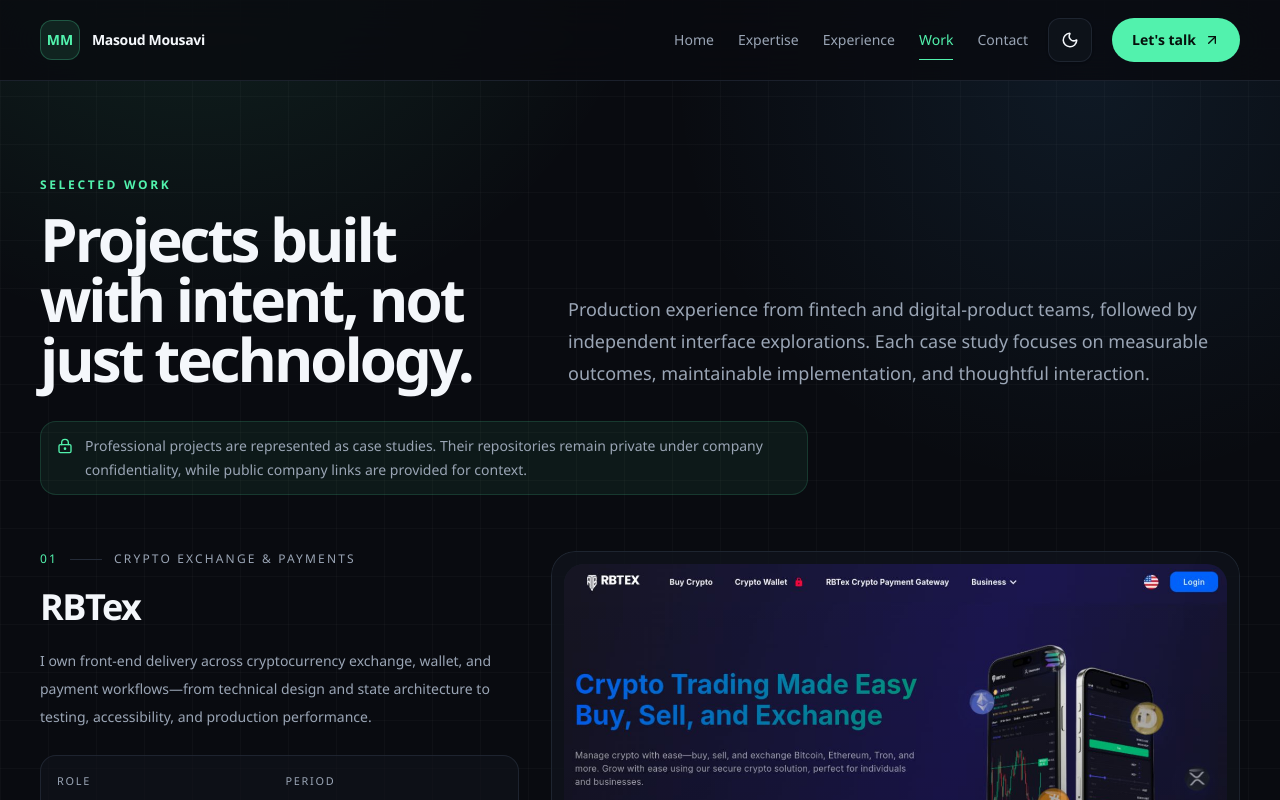
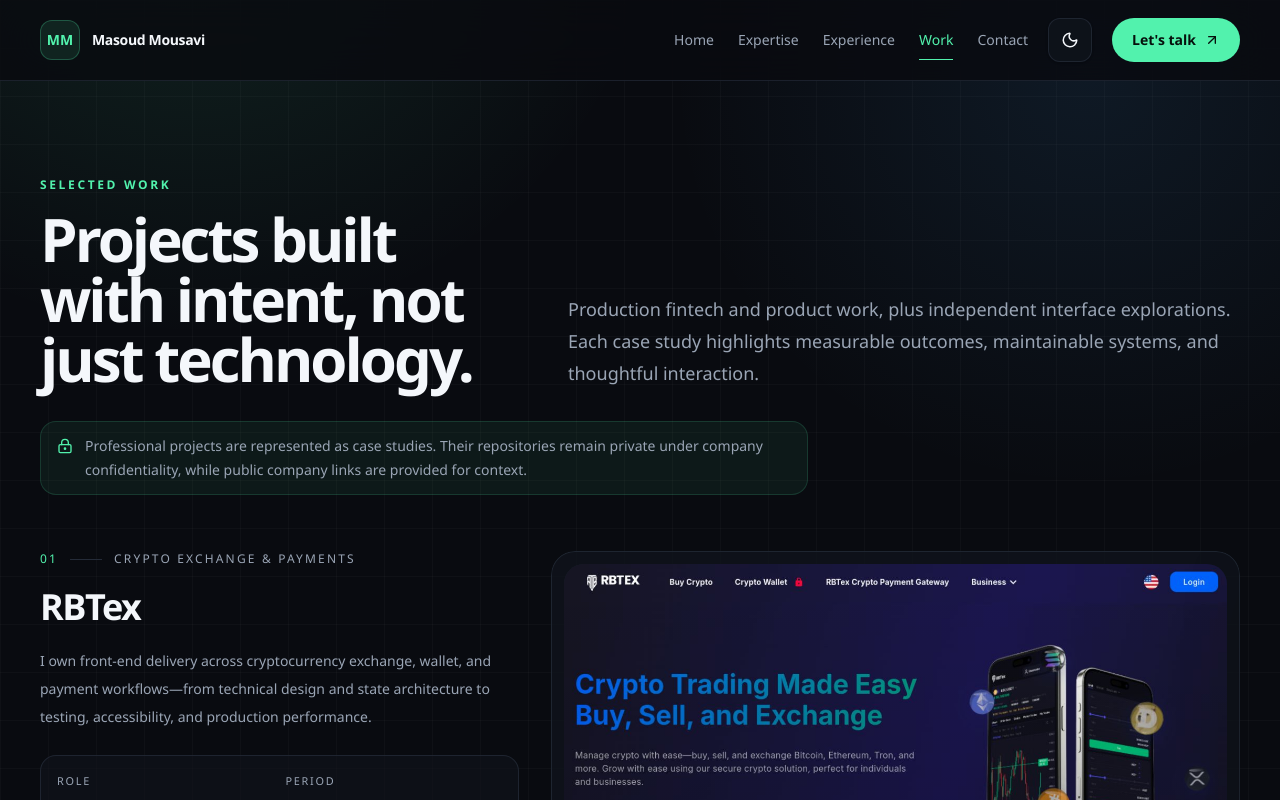
Before and after one commit to M4SooD/portfolio-v2, a Next.js app: page /work in a window 1280 px wide. Shown: the top 800 px of the page. Built offline with nearby package versions, Linux system fonts and the light colour scheme.

Commit message:
Optimize Work page Lighthouse performance

```diff
--- a/src/app/work/page.tsx
+++ b/src/app/work/page.tsx
@@ -19,9 +19,9 @@
             <h1 className="page-title mt-4">Projects built with intent, not just technology.</h1>
           </div>
           <p className="max-w-2xl text-base leading-8 text-muted-foreground lg:ml-auto lg:text-lg">
-            Production experience from fintech and digital-product teams, followed by
-            independent interface explorations. Each case study focuses on measurable
-            outcomes, maintainable implementation, and thoughtful interaction.
+            Production fintech and product work, plus independent interface
+            explorations. Each case study highlights measurable outcomes,
+            maintainable systems, and thoughtful interaction.
           </p>
         </div>
 
--- a/src/components/work/WorkSlider.tsx
+++ b/src/components/work/WorkSlider.tsx
@@ -28,11 +28,11 @@
                 <Image
                   src={project.image}
                   fill
-                  preload={project.num === '01'}
-                  quality={80}
+                  fetchPriority={project.num === '01' ? 'high' : undefined}
+                  quality={75}
                   className={project.imageFit === 'contain' ? 'object-contain p-14 sm:p-20' : 'object-cover'}
                   alt={`${project.title} project preview`}
-                  sizes="(min-width: 1280px) 680px, (min-width: 1024px) 56vw, calc(100vw - 40px)"
+                  sizes="(min-width: 1280px) 680px, (min-width: 1024px) 56vw, (max-width: 639px) 50vw, calc(100vw - 40px)"
                 />
               ) : (
                 <div className="absolute inset-0 grid place-items-center p-8 text-center">
```
